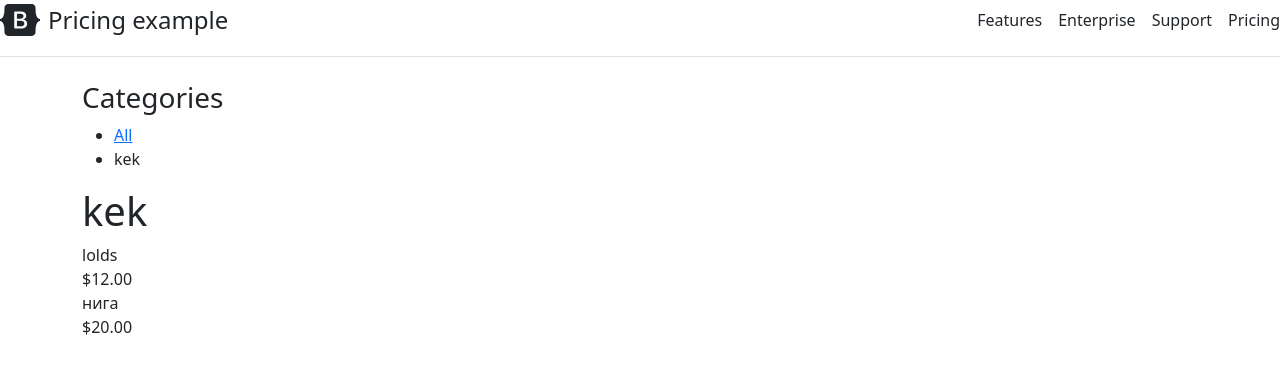
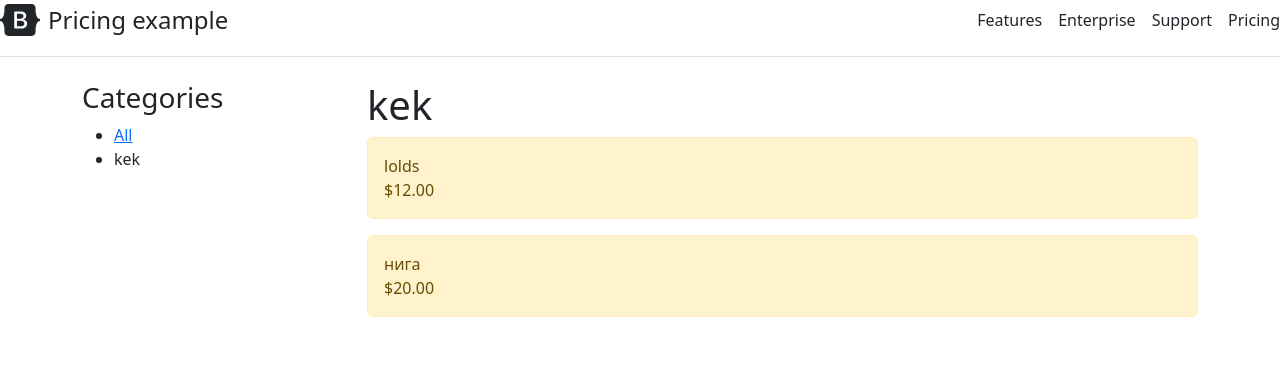
Before and after one commit to IllaBulich/Library, a Django app: template library/shope/templates/store/product/list.html in a window 1280 px wide. Shown: the top 374 px of the page. Run offline with Django 4.2, Linux system fonts and the light colour scheme; data comes from the database, SQL or seed files in the repository; both versions use the stored data as it was after the commit; the template is opened without the code that fills it: values that come from a table or form of the project are taken from there, most other values are stand-ins (such as "Sample title", 1, 10 or a date in 2020).

Commit message:
настроеный стиль

```diff
--- a/library/shope/templates/store/product/list.html
+++ b/library/shope/templates/store/product/list.html
@@ -5,9 +5,10 @@
 {% endblock %}
 
 {% block content %}
-    <div id="sidebar">
+<div class="row content">
+    <div class="col-sm-3 sidenav">
         <h3>Categories</h3>
-        <ul>
+        <ul >
             <li {% if not category %}class="selected"{% endif %}>
                 <a href="{% url 'product_list' %}">All</a>
             </li>
@@ -18,14 +19,16 @@
             {% endfor %}
         </ul>
     </div>
-    <div id="main" class="product-list">
+
+    <div  class="col-sm-9">
         <h1>{% if category %}{{ category.name }}{% else %}Products{% endif %}</h1>
         {% for product in products %}
-            <div class="item">
+            <div class="alert alert-warning mt-2">
 
                 <a >{{ product.name }}</a><br>
                 ${{ product.price }}
             </div>
         {% endfor %}
     </div>
+</div>
 {% endblock %}
```
Also changed, not shown: library/shope/templates/store/product/detail.html (+13 -0 lines), library/db.sqlite3.
